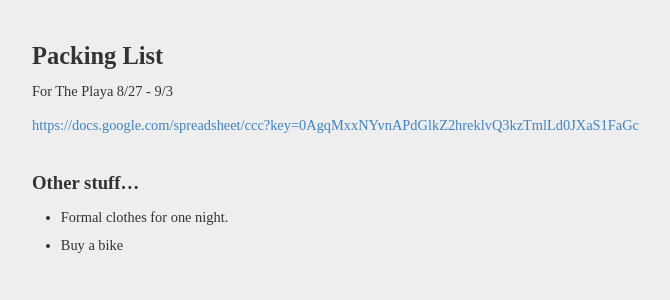
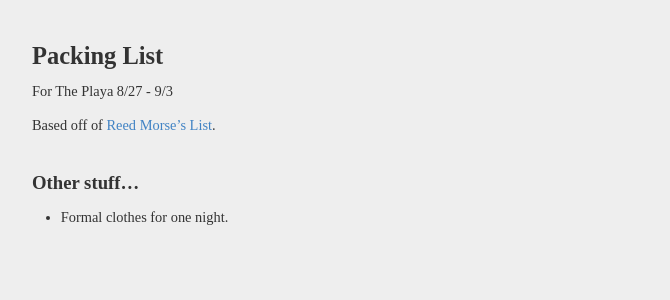
Before and after one commit to icco/traveling, a Jekyll site: the page built from index.md, in a window 1280 px wide. Shown: the top 300 px of the page, without its empty margins (208-878 px from the left). Built offline with Jekyll 4.4.1, drawn with Linux system fonts in a browser that asks for light colours.

Commit message:
formatting bugs.

```diff
--- a/index.md
+++ b/index.md
@@ -7,9 +7,10 @@ layout: default
 
 For The Playa 8/27 - 9/3
 
-<https://docs.google.com/spreadsheet/ccc?key=0AgqMxxNYvnAPdGlkZ2hreklvQ3kzTmlLd0JXaS1FaGc>
+Based off of [Reed Morse's List][1].
 
 ## Other stuff...
 
  * Formal clothes for one night.
- * Buy a bike
+
+[1]: https://docs.google.com/spreadsheet/ccc?key=0AgqMxxNYvnAPdGlkZ2hreklvQ3kzTmlLd0JXaS1FaGc
```
Also changed, not shown: old/burningman2012.md (+3 -2 lines).
